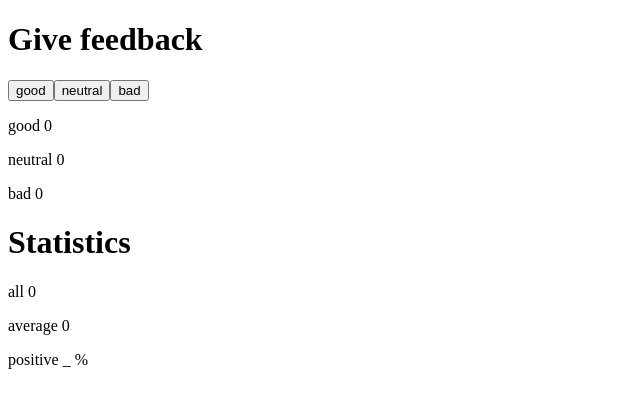
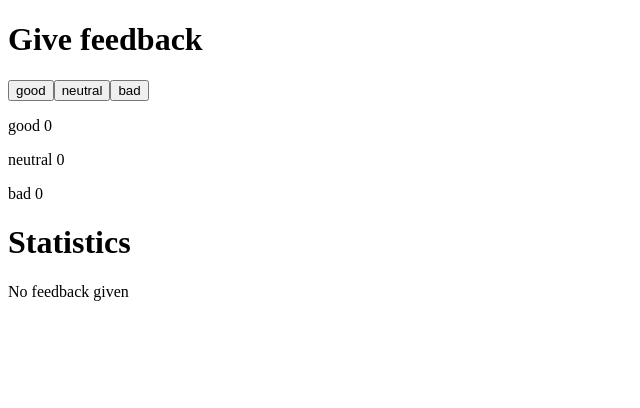
Before and after one commit to ric-rai/full-stack-open-2021, a React (Create React App) app in the folder osa1/unicafe/: page / in a window 1280 px wide. Shown: the top 408 px of the page, without its empty margins (0-640 px from the left). Built offline with nearby package versions, Linux system fonts and the light colour scheme.

Commit message:
exercise 1.9

```diff
--- a/osa1/unicafe/src/App.js
+++ b/osa1/unicafe/src/App.js
@@ -9,11 +9,10 @@ const Display = ({ text, value }) => <p>{text + " " + value}</p>
 const Statistics = (props) => {
     const { good, neutral, bad } = props
     const sum = () => good + neutral + bad
-    const format = (v, _) => isNaN(v) ? _ : v.toFixed(2)
-    const average = () => format((good - bad) / sum(), 0)
-    const posPercent = () => format(good / sum() * 100, "_")
+    const average = () => ((good - bad) / sum()).toFixed(2)
+    const posPercent = () => (good / sum() * 100).toFixed(2)
 
-    return (
+    return sum() === 0 ? <p>No feedback given</p> : (
         <div>
             <Display text={"all"} value={sum()}/>
             <Display text={"average"} value={average()}/>
```
